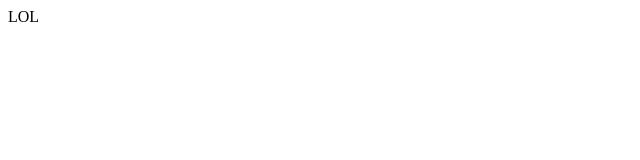
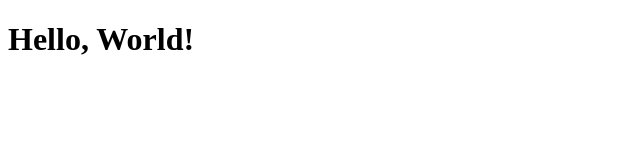
Before and after one commit to pe4enko01/Lesson1, a plain HTML site: page index.html in a window 1280 px wide. Shown: the whole page, without its empty margins (0-640 px from the left). Drawn offline with Linux system fonts and the light colour scheme.

```diff
--- a/index.html
+++ b/index.html
@@ -7,6 +7,6 @@
     <script src="src/script.js"></script>
 </head>
 <body>
-    LOL
+    <h1>Hello, World!</h1>
 </body>
 </html>
```
